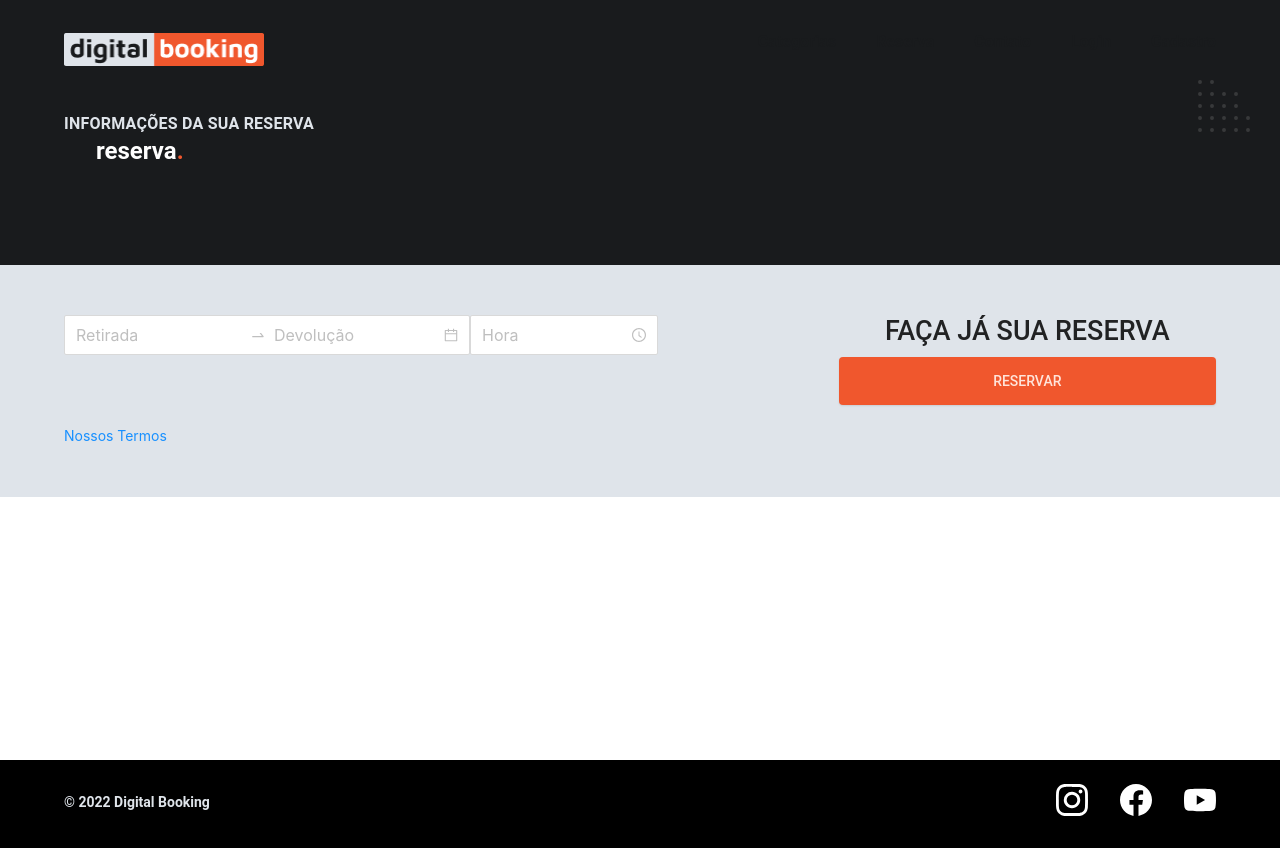
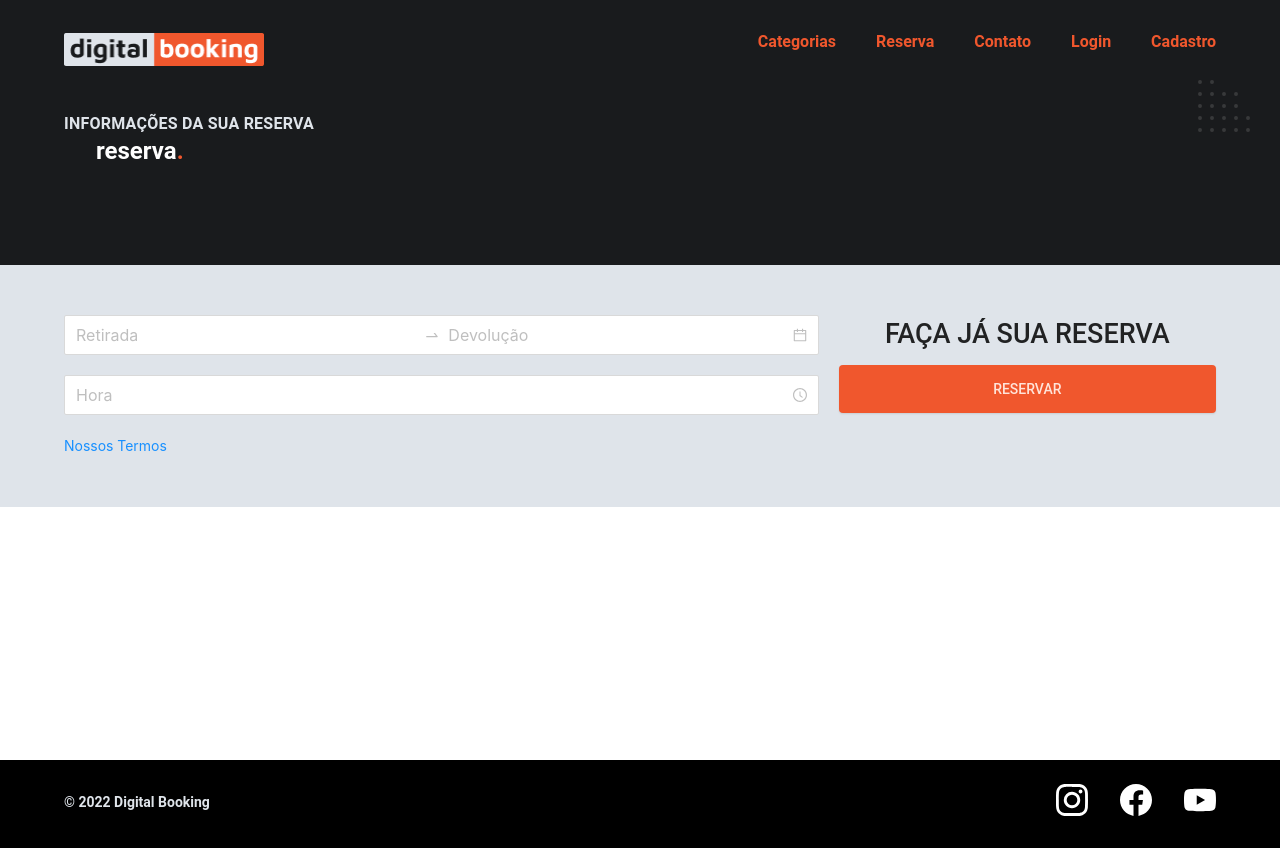
Before and after one commit to eduardo-marcondes/PI-DH-G2, a React (Create React App) app: page /reserva in a window 1280 px wide. Built offline with nearby package versions, Linux system fonts and the light colour scheme; the HTML template or start-up script is replaced by a standard one.

Commit message:
subiu alterações na cor do header e no bloco de reserva

```diff
--- a/src/css/global/header.scss
+++ b/src/css/global/header.scss
@@ -42,12 +42,12 @@ nav {
     padding: 16px 0px;
     position: relative;
     text-decoration: none;
-    color: var(--cor-3);
+    color: var(--cor-l1);
     transition: 0.3s;
   }
 
   a:hover{
-    color: var(--cor-3) ;
+    color: var(--cor-l2) ;
   }
 
 }
@@ -58,7 +58,7 @@ nav {
   display: block;
   height: 2px;
   width: 0px;
-  background: var(--cor-3);
+  background: var(--cor-l2);
   margin-top: 4px;
   transition: 0.3s;
   position: absolute;
@@ -106,7 +106,7 @@ nav {
       padding: 1rem 0.5rem;
       margin: 0 1rem;
       // color: $white-main !important;
-      border-bottom: 2px solid #F0572D ;
+      border-bottom: 2px solid var(--cor-3) ;
 
   }
 
--- a/src/css/orcamento/reserva.scss
+++ b/src/css/orcamento/reserva.scss
@@ -25,10 +25,12 @@
     padding: 50px 64px;
     max-height: 60vh;
     background-color: var(--cor-1);
+    box-sizing: border-box;
 
-    /* .reserve-cal{
-        width: 100%;
-    } */
+    .reserve-cal{
+        display: grid;
+        gap: 20px;
+    }
 
     .reserve-btn{
         display: flex;
--- a/src/css/utilidades/cores.css
+++ b/src/css/utilidades/cores.css
@@ -16,7 +16,7 @@ Paleta de cores: $orange-second: #f74615; $grey-second: #030303;
   --cor-5: #7b8088;
 
   --cor-l1: #F0572D;
-  --cor-l2: #ffae93;
+  --cor-l2: #d36b49;
   --cor-l3: #ffc9b6;
   --cor-l4: #ffe4da;
 }
--- a/src/css/utilidades/formulario.scss
+++ b/src/css/utilidades/formulario.scss
@@ -36,7 +36,7 @@
   outline: none;
   border-color: var(--cor-p1);
   background: var(--cor-0);
-  box-shadow: 0 0 0 2px #fea;
+  box-shadow: 0 0 0 2px #F0572D;
 }
 
 @media (max-width: 600px) {
```
